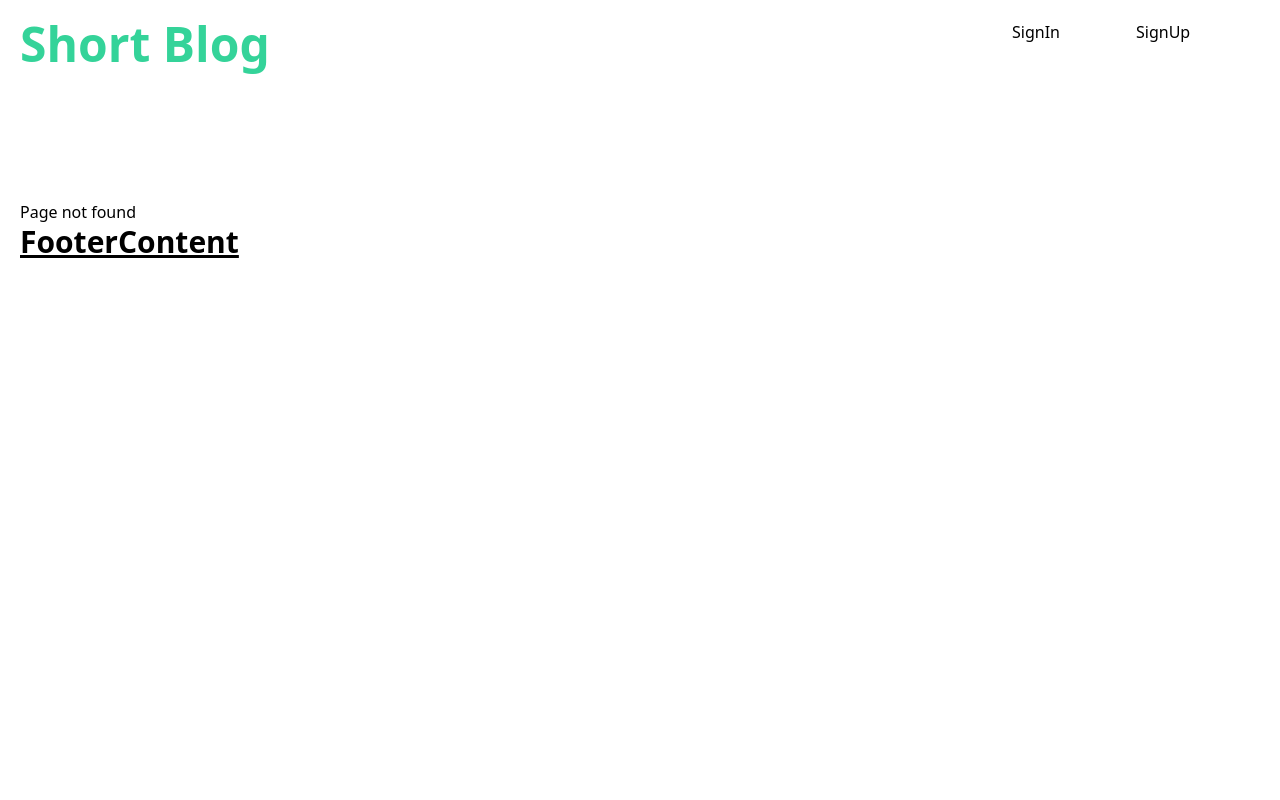
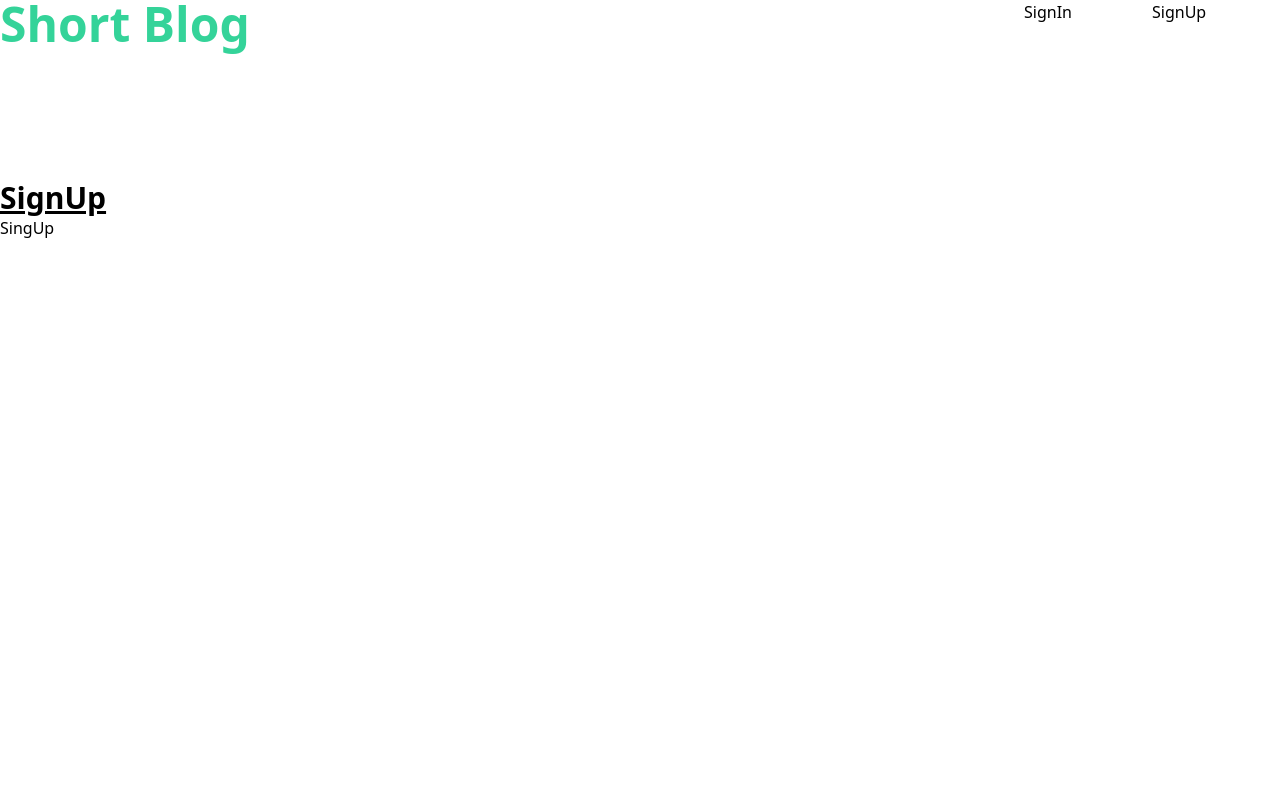
Before and after one commit to srivishnuc/dev-blog, a React (Create React App) app: page /signup in a window 1280 px wide. Before the commit this address had no page. Shown: the top 800 px of the page. Built offline with nearby package versions, Linux system fonts and the light colour scheme.

Commit message:
React router path name corrected

```diff
--- a/src/App.js
+++ b/src/App.js
@@ -14,13 +14,13 @@ import NoMatch from './NoMatch';
 function App() {
   return (
     <BrowserRouter>
-      <div className='page-container m-5'>
+      <div className='page-container'>
         <Header />
         <Routes>
           <Route path="/" element={<Navigate to="/signup" replace />} />
           <Route path="" element={<Content />}>
-            <Route default path="/singup" element={<SignUp />} />
-            <Route path="/singin" element={<SignIn />} />
+            <Route path="/signup" element={<SignUp />} />
+            <Route path="/signin" element={<SignIn />} />
             <Route path="/blog" element={<ContentList />} />
             <Route path="/blog/:blogid" element={<ContentView />} />
           </Route>
--- a/src/Components/Header/SignInOut.js
+++ b/src/Components/Header/SignInOut.js
@@ -4,9 +4,9 @@ import { Link } from "react-router-dom";
 function SignInOut() {
     return (
         <div className='col-span-1'>
-            <nav class="flex">
-                <Link class="flex-1" to='/singin'>SignIn</Link>
-                <Link class="flex-1" to='/singup'>SignUp</Link>
+            <nav className="flex">
+                <Link className="flex-1" to='/signin'>SignIn</Link>
+                <Link className="flex-1" to='/signup'>SignUp</Link>
             </nav>
         </div>
     )
--- a/src/Components/Header/SignUp.js
+++ b/src/Components/Header/SignUp.js
@@ -1,9 +1,18 @@
 import React from 'react'
+import { useNavigate } from "react-router-dom";
+
 
 function SignUp() {
+    let navigate = useNavigate()
+
+    const handleClick = () => {
+        navigate("/blog", { replace: true });
+    }
+
     return (
         <div className=''>
             <h1 className='text-3xl font-bold underline'>SignUp</h1>
+            <button onClick={handleClick}>SingUp</button>
         </div>
     )
 }
```
